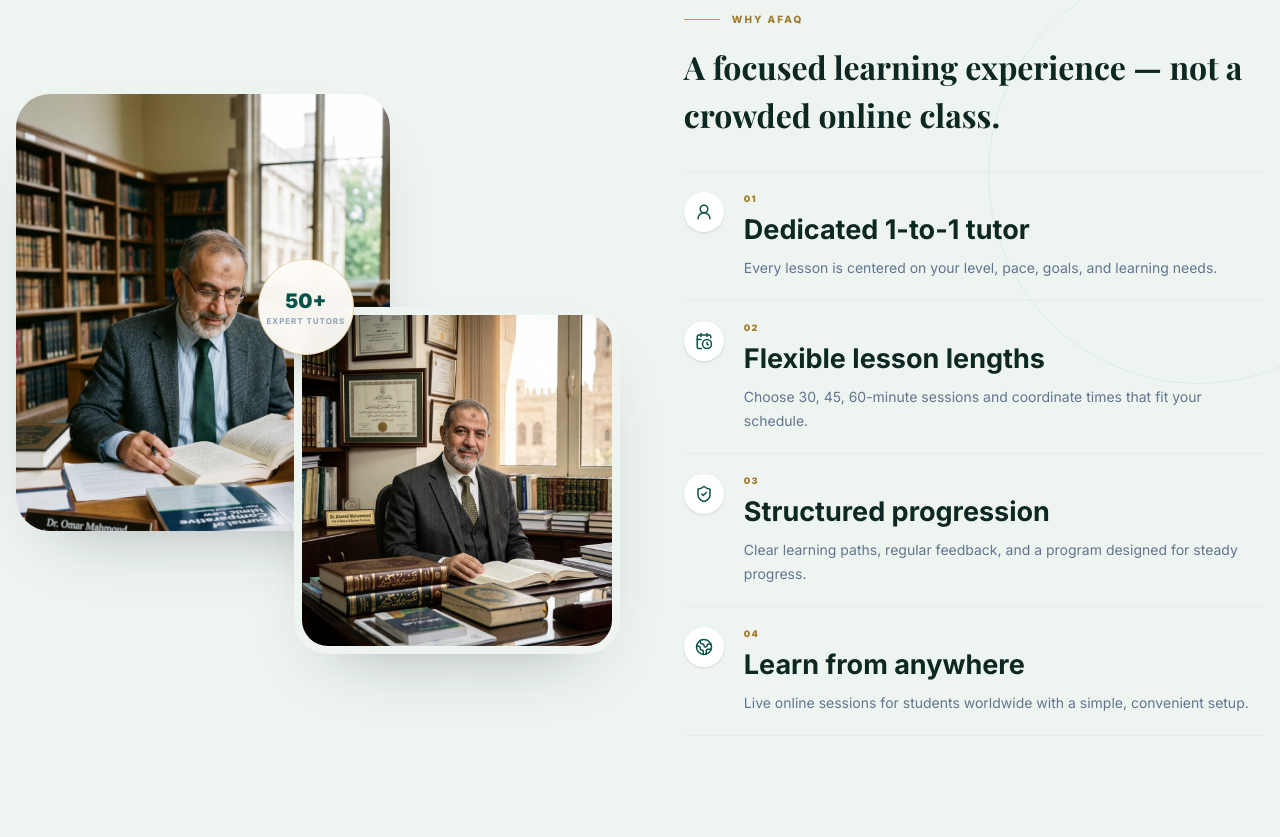
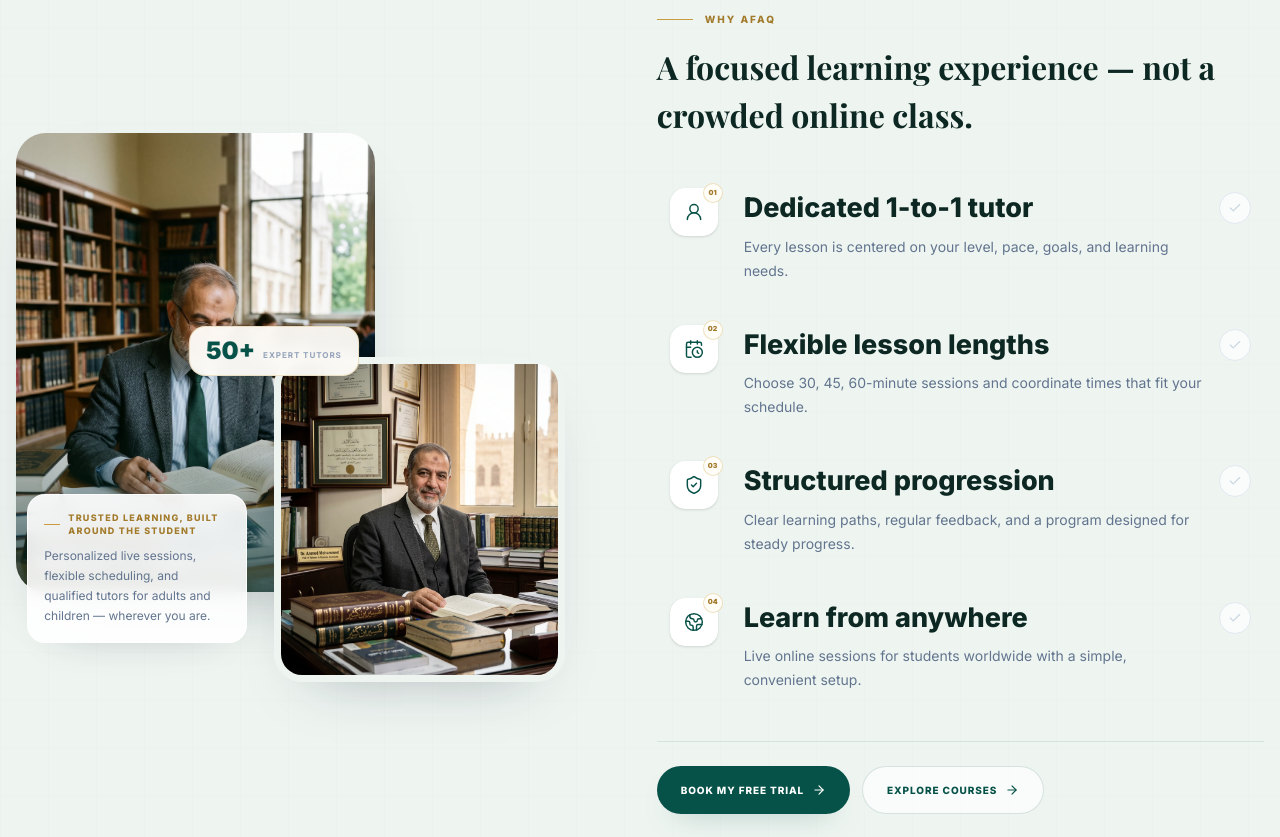
Before and after one commit to afaqalquranacdemy-stack/afaq-academy, a Next.js app: page /free-trial in a window 1280 px wide. Shown: the part 3183-4020 px from the top of the page. Built offline with nearby package versions, Linux system fonts and the light colour scheme; no server answers; a web font is replaced by a local one.

Commit message:
refine: upgrade landing benefits section and remove decorative circle

```diff
--- a/src/components/landing/FreeTrialLanding.tsx
+++ b/src/components/landing/FreeTrialLanding.tsx
@@ -915,47 +915,109 @@ export function FreeTrialLanding() {
         </div>
       </section>
 
-      {/* teachers + benefits fused into one composition */}
+      {/* teachers + benefits — editorial academic composition */}
       <section className="relative overflow-hidden bg-[#EEF5F1] px-4 py-24 sm:py-32">
-        <div className="absolute -right-32 top-20 h-[420px] w-[420px] rounded-full border border-[#0A6A5D]/8" />
-        <div className="mx-auto grid max-w-[1260px] gap-12 lg:grid-cols-[1.02fr_.98fr] lg:items-center lg:gap-16">
-          <div className="relative h-[560px]">
-            <div className="absolute left-0 top-0 h-[78%] w-[62%] overflow-hidden rounded-[34px] bg-white shadow-[0_30px_70px_-42px_rgba(15,23,42,.4)]">
-              <Image src="/images/team/omar.webp" alt="" fill sizes="40vw" className="object-cover object-top" />
+        <div className="absolute inset-x-0 top-0 h-px bg-gradient-to-r from-transparent via-[#C89B3C]/30 to-transparent" />
+        <div className="pointer-events-none absolute inset-0 opacity-[0.28] [background-image:linear-gradient(rgba(7,82,72,.035)_1px,transparent_1px),linear-gradient(90deg,rgba(7,82,72,.035)_1px,transparent_1px)] [background-size:48px_48px]" />
+
+        <div className="relative mx-auto grid max-w-[1260px] gap-14 lg:grid-cols-[.96fr_1.04fr] lg:items-center lg:gap-20">
+          {/* Faculty visual */}
+          <div className="relative min-h-[560px]">
+            <div className="absolute left-0 top-0 h-[82%] w-[64%] overflow-hidden rounded-[30px] bg-white shadow-[0_30px_70px_-42px_rgba(15,23,42,.38)]">
+              <Image
+                src="/images/team/omar.webp"
+                alt=""
+                fill
+                sizes="(max-width: 1024px) 80vw, 38vw"
+                className="object-cover object-top"
+              />
+              <div className="absolute inset-x-0 bottom-0 h-[38%] bg-gradient-to-t from-[#052D27]/76 to-transparent" />
+              <div className="absolute bottom-5 left-5 right-5 text-white">
+                <div className="text-[9px] font-extrabold uppercase tracking-[.16em] text-[#E7CF8A]">
+                  {text.oneToOne}
+                </div>
+                <div className="mt-1 text-sm font-bold">{text.benefit1}</div>
+              </div>
             </div>
-            <div className="absolute bottom-0 right-0 h-[62%] w-[54%] overflow-hidden rounded-[34px] border-[8px] border-[#EEF5F1] bg-white shadow-[0_30px_70px_-42px_rgba(15,23,42,.4)]">
-              <Image src="/images/team/ahmed.webp" alt="" fill sizes="34vw" className="object-cover object-top" />
+
+            <div className="absolute bottom-[2%] right-[2%] h-[58%] w-[52%] overflow-hidden rounded-[28px] border-[7px] border-[#EEF5F1] bg-white shadow-[0_26px_60px_-38px_rgba(15,23,42,.36)]">
+              <Image
+                src="/images/team/ahmed.webp"
+                alt=""
+                fill
+                sizes="(max-width: 1024px) 70vw, 31vw"
+                className="object-cover object-top"
+              />
             </div>
-            <div className="absolute left-[48%] top-[38%] flex h-24 w-24 -translate-x-1/2 -translate-y-1/2 items-center justify-center rounded-full border border-[#C89B3C]/35 bg-[#FFFDF8]/95 text-center shadow-xl backdrop-blur">
-              <div>
-                <div className="text-xl font-black text-[#075248]">{academyStats.tutors}+</div>
-                <div className="text-[8px] font-bold uppercase tracking-[.12em] text-slate-400">{text.statsTutors}</div>
+
+            <div className="absolute left-[46%] top-[39%] min-w-[122px] -translate-x-1/2 -translate-y-1/2 rounded-[16px] border border-[#C89B3C]/25 bg-[#FFFDF9]/95 px-4 py-3 shadow-[0_16px_36px_-24px_rgba(15,23,42,.35)] backdrop-blur">
+              <div className="flex items-end gap-2">
+                <div className="text-2xl font-black leading-none text-[#075248]">{academyStats.tutors}+</div>
+                <div className="pb-0.5 text-[8px] font-bold uppercase tracking-[.12em] text-slate-400">{text.statsTutors}</div>
               </div>
+            </div>
+
+            <div className="absolute bottom-[9%] left-[2%] max-w-[220px] rounded-[18px] border border-white/80 bg-white/90 p-4 shadow-[0_18px_44px_-32px_rgba(15,23,42,.28)] backdrop-blur">
+              <div className="flex items-center gap-2 text-[9px] font-extrabold uppercase tracking-[.14em] text-[#A37B2C]">
+                <span className="h-px w-7 bg-[#C89B3C]" />
+                {text.trustLabel}
+              </div>
+              <p className="mt-2 text-xs leading-5 text-slate-500">{text.heroText}</p>
             </div>
           </div>
 
+          {/* Benefits */}
           <div>
             <div className="flex items-center gap-3 text-[10px] font-extrabold uppercase tracking-[.2em] text-[#A37B2C]">
               <span className="h-px w-9 bg-[#C89B3C]" />
               {text.benefitsEyebrow}
             </div>
-            <h2 className={`mt-4 text-[2.2rem] font-bold leading-tight text-[#0D2722] sm:text-5xl ${isRtl ? "font-elmessiri" : "font-serif"}`}>
+
+            <h2 className={`mt-4 max-w-2xl text-[2.2rem] font-bold leading-[1.08] text-[#0D2722] sm:text-5xl ${isRtl ? "font-elmessiri leading-[1.24]" : "font-serif"}`}>
               {text.benefitsTitle}
             </h2>
 
-            <div className="mt-8 divide-y divide-slate-200/80 border-y border-slate-200/80">
+            <div className="mt-8 space-y-2">
               {benefits.map((item, index) => (
-                <div key={item.title} className="grid grid-cols-[44px_1fr] gap-4 py-5">
-                  <div className="flex h-10 w-10 items-center justify-center rounded-full bg-white text-[#075248] shadow-sm">
-                    <item.icon className="h-4.5 w-4.5" />
+                <div
+                  key={item.title}
+                  className="group grid grid-cols-[58px_1fr_auto] items-start gap-4 rounded-[18px] border border-transparent px-3 py-4 transition duration-300 hover:border-white/80 hover:bg-white/55 hover:shadow-[0_14px_32px_-28px_rgba(15,23,42,.32)]"
+                >
+                  <div className="relative flex h-12 w-12 items-center justify-center rounded-[15px] border border-white bg-white text-[#075248] shadow-sm transition duration-300 group-hover:-translate-y-0.5 group-hover:border-teal-100 group-hover:bg-teal-50">
+                    <item.icon className="h-5 w-5" strokeWidth={1.75} />
+                    <span className="absolute -right-1.5 -top-1.5 flex h-5 min-w-5 items-center justify-center rounded-full border border-[#C89B3C]/30 bg-[#FFFDF8] px-1 text-[7px] font-black text-[#A37B2C]">
+                      0{index + 1}
+                    </span>
                   </div>
+
                   <div>
-                    <div className="text-[9px] font-black uppercase tracking-[.14em] text-[#A37B2C]">0{index + 1}</div>
-                    <h3 className="mt-1 text-base font-bold text-[#0D2722]">{item.title}</h3>
-                    <p className="mt-1.5 text-sm leading-6 text-slate-500">{item.body}</p>
+                    <h3 className="text-[1.05rem] font-extrabold text-[#0D2722]">{item.title}</h3>
+                    <p className="mt-1.5 max-w-xl text-sm leading-6 text-slate-500">{item.body}</p>
+                  </div>
+
+                  <div className="mt-1 hidden h-8 w-8 items-center justify-center rounded-full border border-slate-200 bg-white/70 text-slate-300 transition group-hover:border-teal-100 group-hover:text-[#075248] sm:flex">
+                    <Check className="h-3.5 w-3.5" strokeWidth={2} />
                   </div>
                 </div>
               ))}
+            </div>
+
+            <div className="mt-8 flex flex-col gap-3 border-t border-[#075248]/10 pt-6 sm:flex-row">
+              <a
+                href="#trial-form"
+                className="group inline-flex min-h-12 items-center justify-center gap-2 rounded-full bg-[#075248] px-6 text-[10px] font-extrabold uppercase tracking-[.09em] text-white shadow-[0_14px_30px_-20px_rgba(7,82,72,.65)] transition hover:bg-[#096357]"
+              >
+                {text.primary}
+                <ArrowRight className={`h-3.5 w-3.5 transition-transform group-hover:translate-x-0.5 ${isRtl ? "rotate-180 group-hover:-translate-x-0.5" : ""}`} />
+              </a>
+
+              <Link
+                href="/courses"
+                className="group inline-flex min-h-12 items-center justify-center gap-2 rounded-full border border-[#075248]/15 bg-white/65 px-6 text-[10px] font-extrabold uppercase tracking-[.09em] text-[#075248] transition hover:border-teal-200 hover:bg-white"
+              >
+                {isRtl ? "استكشف الدورات" : "Explore courses"}
+                <ArrowRight className={`h-3.5 w-3.5 transition-transform group-hover:translate-x-0.5 ${isRtl ? "rotate-180 group-hover:-translate-x-0.5" : ""}`} />
+              </Link>
             </div>
           </div>
         </div>
```
